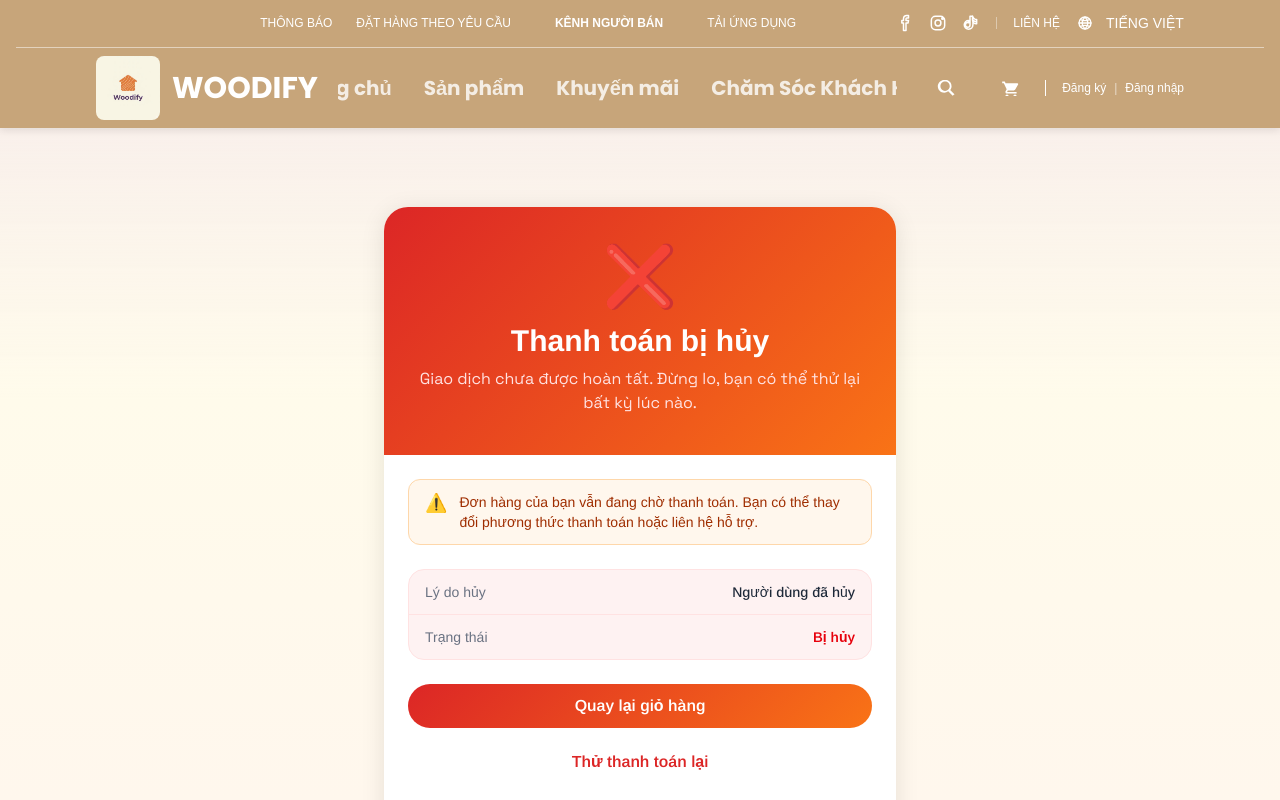
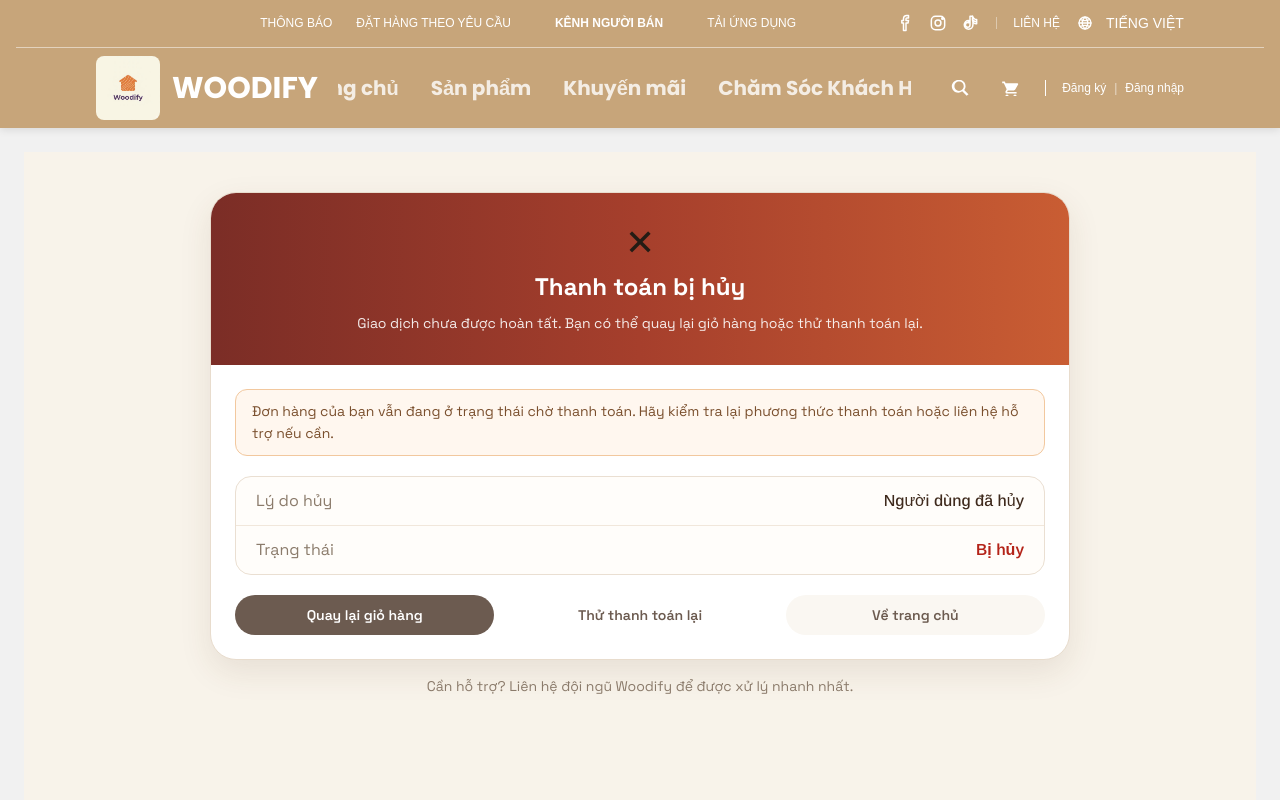
Before and after one commit to Vietnguyen2601/Woodify-commerceFE, a React (Vite) app: page /payment/cancel in a window 1280 px wide. Shown: the top 800 px of the page. Built offline with nearby package versions, Linux system fonts and the light colour scheme; no server answers; a web font is replaced by a local one.

Commit message:
Fix cart error

```diff
--- a/src/components/layout/Header/Header.tsx
+++ b/src/components/layout/Header/Header.tsx
@@ -183,6 +183,7 @@ export default function Header({ cartItemCount = 0 }: HeaderProps) {
 
         {/* Controls */}
         <div className="flex items-center gap-3 md:gap-4 flex-shrink-0">
+          <div className="flex items-center gap-0.5">
             {/* Search */}
             <button
               type="button"
@@ -220,6 +221,7 @@ export default function Header({ cartItemCount = 0 }: HeaderProps) {
                 </span>
               )}
             </Link>
+          </div>
 
           {/* Auth Links */}
           <div className="flex items-center gap-2 text-white text-xs font-arbutus border-l border-white border-opacity-40 pl-4 whitespace-nowrap">
--- a/src/pages/payment/PaymentCancel.tsx
+++ b/src/pages/payment/PaymentCancel.tsx
@@ -44,57 +44,32 @@ export default function PaymentCancel() {
   const hasDetail = Boolean(cancelInfo.orderCode)
 
   return (
-    <div className='relative min-h-screen w-full flex items-center justify-center py-12 px-4'>
-      {/* Background */}
-      <div
-        className='fixed inset-0 pointer-events-none'
-        style={{
-          background: 'linear-gradient(to bottom, rgba(254, 226, 226, 0.4), #FFFBEB, #FFF7ED)',
-          zIndex: -1,
-        }}
-      />
-
-      <div className='w-full max-w-lg'>
-        {/* Card */}
-        <div
-          className='bg-white rounded-3xl shadow-lg overflow-hidden'
-          style={{ boxShadow: '0px 4px 24px rgba(0, 0, 0, 0.10)' }}
-        >
-          {/* Red/orange header banner */}
-          <div
-            className='flex flex-col items-center justify-center py-10 px-6'
-            style={{ background: 'linear-gradient(135deg, #dc2626, #f97316)' }}
-          >
-            <div className='text-6xl mb-4 select-none' aria-hidden='true'>
-              ❌
+    <div className='min-h-screen w-full bg-[#f8f3ea] py-8 sm:py-10'>
+      <div className='mx-auto w-full max-w-[min(860px,calc(100%-2rem))]'>
+        <div className='overflow-hidden rounded-[26px] border border-[#e8dccd] bg-white shadow-[0_12px_32px_rgba(92,56,30,0.1)]'>
+          <div className='bg-gradient-to-r from-[#7b2d26] via-[#a63f2c] to-[#c95d33] px-5 py-6 sm:px-8 sm:py-8'>
+            <div className='flex flex-col items-center gap-2.5 text-center'>
+              <span className='text-3xl leading-none sm:text-4xl' aria-hidden='true'>
+                ✕
+              </span>
+              <h1 className='font-["Inter"] text-xl font-extrabold text-white sm:text-2xl'>
+                Thanh toán bị hủy
+              </h1>
+              <p className='max-w-xl font-["Arimo"] text-xs text-white/90 sm:text-sm'>
+                Giao dịch chưa được hoàn tất. Bạn có thể quay lại giỏ hàng hoặc thử thanh toán lại.
+              </p>
             </div>
-            <h1
-              className='text-2xl sm:text-3xl font-bold text-white text-center'
-              style={{ fontFamily: 'Arimo, sans-serif' }}
-            >
-              Thanh toán bị hủy
-            </h1>
-            <p className='text-red-100 mt-2 text-sm sm:text-base text-center'>
-              Giao dịch chưa được hoàn tất. Đừng lo, bạn có thể thử lại bất kỳ lúc nào.
-            </p>
           </div>
 
-          {/* Cancel details */}
-          <div className='px-6 py-6'>
-            {/* Warning notice */}
-            <div
-              className='flex items-start gap-3 rounded-xl px-4 py-3 mb-6 text-sm'
-              style={{ background: '#FFF7ED', border: '1px solid #FED7AA' }}
-            >
-              <span className='text-orange-400 text-lg leading-none mt-0.5'>⚠️</span>
-              <p className='text-orange-800' style={{ fontFamily: 'Arimo, sans-serif' }}>
-                Đơn hàng của bạn vẫn đang chờ thanh toán. Bạn có thể thay đổi phương thức
-                thanh toán hoặc liên hệ hỗ trợ.
+          <div className='space-y-5 px-4 py-5 sm:px-6 sm:py-6'>
+            <div className='rounded-xl border border-[#f2c89e] bg-[#fff7ef] px-3.5 py-2.5 text-xs text-[#7a4f2d] sm:px-4 sm:text-sm'>
+              <p className='font-["Arimo"] leading-relaxed'>
+                Đơn hàng của bạn vẫn đang ở trạng thái chờ thanh toán. Hãy kiểm tra lại phương thức
+                thanh toán hoặc liên hệ hỗ trợ nếu cần.
               </p>
             </div>
 
-            {/* Detail rows */}
-            <div className='rounded-2xl border border-red-100 bg-red-50 divide-y divide-red-100 mb-6'>
+            <div className='overflow-hidden rounded-2xl border border-[#eadfd2] bg-[#fffdfa]'>
               {hasDetail && (
                 <DetailRow label='Mã thanh toán' value={cancelInfo.orderCode!} mono />
               )}
@@ -102,39 +77,28 @@ export default function PaymentCancel() {
               <DetailRow
                 label='Trạng thái'
                 value='Bị hủy'
-                valueClass='font-semibold text-red-600'
+                valueClass='font-semibold text-[#b42318]'
               />
             </div>
 
-            {/* Action buttons */}
-            <div className='flex flex-col gap-3'>
+            <div className='grid gap-2.5 sm:grid-cols-3'>
               <button
                 onClick={() => navigate(ROUTES.CART)}
-                className='w-full py-3 rounded-xl font-semibold text-white transition-all'
-                style={{
-                  background: 'linear-gradient(135deg, #dc2626, #f97316)',
-                  fontFamily: 'Arimo, sans-serif',
-                }}
+                className='rounded-lg bg-[#6C5B50] px-3 py-2.5 font-["Inter"] text-xs font-semibold text-white transition hover:bg-[#5b4b40] sm:text-sm'
               >
                 Quay lại giỏ hàng
               </button>
 
               <button
                 onClick={() => navigate(ROUTES.CHECKOUT)}
-                className='w-full py-3 rounded-xl font-semibold border-2 transition-all hover:bg-red-50'
-                style={{
-                  borderColor: '#dc2626',
-                  color: '#dc2626',
-                  fontFamily: 'Arimo, sans-serif',
-                }}
+                className='rounded-lg border border-[#BE9C73] bg-white px-3 py-2.5 font-["Inter"] text-xs font-semibold text-[#6C5B50] transition hover:bg-[#f8f3ea] sm:text-sm'
               >
                 Thử thanh toán lại
               </button>
 
               <button
                 onClick={() => navigate(ROUTES.HOME)}
-                className='w-full py-3 rounded-xl font-semibold border border-gray-200 text-gray-600 transition-all hover:bg-gray-50'
-                style={{ fontFamily: 'Arimo, sans-serif' }}
+                className='rounded-lg border border-[#e5dccf] bg-[#faf7f2] px-3 py-2.5 font-["Inter"] text-xs font-semibold text-[#6C5B50] transition hover:bg-[#f4eee6] sm:text-sm'
               >
                 Về trang chủ
               </button>
@@ -142,9 +106,8 @@ export default function PaymentCancel() {
           </div>
         </div>
 
-        {/* Support note */}
-        <p className='text-center text-xs text-gray-400 mt-4'>
-          Cần trợ giúp? Liên hệ hỗ trợ Woodify để được giải quyết nhanh nhất
+        <p className='mt-4 text-center font-["Arimo"] text-xs text-[#8b7b6b] sm:text-sm'>
+          Cần hỗ trợ? Liên hệ đội ngũ Woodify để được xử lý nhanh nhất.
         </p>
       </div>
     </div>
@@ -162,12 +125,12 @@ interface DetailRowProps {
 
 function DetailRow({ label, value, mono = false, valueClass }: DetailRowProps) {
   return (
-    <div className='flex items-center justify-between px-4 py-3 gap-4'>
-      <span className='text-sm text-gray-500' style={{ fontFamily: 'Arimo, sans-serif' }}>
+    <div className='flex items-center justify-between gap-4 border-b border-[#f1e7db] px-4 py-3 last:border-b-0 sm:px-5'>
+      <span className='font-["Arimo"] text-sm text-[#8b7b6b] sm:text-base'>
         {label}
       </span>
       <span
-        className={`text-sm text-right text-gray-800 ${mono ? 'font-mono' : 'font-medium'} ${valueClass ?? ''}`}
+        className={`text-right text-sm text-[#3f2a1d] sm:text-base ${mono ? 'font-mono' : 'font-medium'} ${valueClass ?? ''}`}
         style={mono ? undefined : { fontFamily: 'Arimo, sans-serif' }}
       >
         {value}
--- a/src/services/cart.service.ts
+++ b/src/services/cart.service.ts
@@ -1,14 +1,52 @@
 import { api } from './api/client'
-import type { CartItemDto, CartResponse, CheckoutPreviewResponse } from '@/types';
+import type { CartItemDto, CartResponse, CheckoutPreviewResponse } from '@/types'
+
+const scaleCartMoney = (item: CartItemDto): CartItemDto => ({
+  ...item,
+})
+
+const scaleCartResponse = (cart: CartResponse): CartResponse => ({
+  ...cart,
+  items: (cart.items ?? []).map(scaleCartMoney),
+  totalPrice: cart.totalPrice ?? 0,
+})
+
+const scaleCheckoutPreview = (preview: CheckoutPreviewResponse): CheckoutPreviewResponse => ({
+  ...preview,
+  items: (preview.items ?? []).map(scaleCartMoney),
+  grandTotal: preview.grandTotal ?? 0,
+  shops: (preview.shops ?? []).map((shop) => ({
+    ...shop,
+    items: (shop.items ?? []).map(scaleCartMoney),
+    totalPrice: shop.totalPrice ?? 0,
+    totalWithShipping:
+      shop.totalWithShipping != null ? shop.totalWithShipping : undefined,
+  })),
+})
+
+function normalizeAddToCartResponse(raw: unknown): CartItemDto {
+  if (raw == null || typeof raw !== 'object') {
+    throw new Error('Invalid add-to-cart response')
+  }
+  const r = raw as CartItemDto & { items?: CartItemDto[] }
+  if (Array.isArray(r.items) && r.items.length > 0) {
+    return scaleCartMoney(r.items[r.items.length - 1])
+  }
+  if (typeof r.cartItemId === 'string' && typeof r.price === 'number') {
+    return scaleCartMoney(r as CartItemDto)
+  }
+  throw new Error('Invalid add-to-cart response')
+}
 
 export const cartService = {
   // Get cart by account ID
   async getCart(accountId: string): Promise<CartResponse> {
     try {
-      return api.get<CartResponse>(
+      const cart = await api.get<CartResponse>(
         `/order/Carts/GetCart/${accountId}`,
         { withCredentials: true }
-      );
+      )
+      return scaleCartResponse(cart)
     } catch (error) {
       console.error('Failed to fetch cart:', error);
       throw error;
@@ -23,11 +61,12 @@ export const cartService = {
     quantity: number
   ): Promise<CartItemDto> {
     try {
-      return api.post<CartItemDto>(
+      const raw = await api.post<unknown>(
         `/order/Carts/AddToCart/${accountId}`,
         { versionId, shopId, quantity },
         { withCredentials: true }
-      );
+      )
+      return normalizeAddToCartResponse(raw)
     } catch (error) {
       console.error('Failed to add item to cart:', error);
       throw error;
@@ -41,11 +80,12 @@ export const cartService = {
     quantity: number
   ): Promise<CartItemDto> {
     try {
-      return api.put<CartItemDto>(
+      const item = await api.put<CartItemDto>(
         `/order/Carts/UpdateCartItem/${accountId}`,
         { cartItemId, quantity },
         { withCredentials: true }
-      );
+      )
+      return scaleCartMoney(item)
     } catch (error) {
       console.error('Failed to update cart item:', error);
       throw error;
@@ -85,10 +125,11 @@ export const cartService = {
     accountId: string
   ): Promise<CheckoutPreviewResponse> {
     try {
-      return api.get<CheckoutPreviewResponse>(
+      const preview = await api.get<CheckoutPreviewResponse>(
         `/order/Carts/GetCheckoutPreview/${accountId}`,
         { withCredentials: true }
-      );
+      )
+      return scaleCheckoutPreview(preview)
     } catch (error) {
       console.error('Failed to fetch checkout preview:', error);
       throw error;
```
Also changed, not shown: src/pages/checkout/Checkout.tsx (+149 -31 lines). Lines whose indentation alone changed are shown as unchanged.
